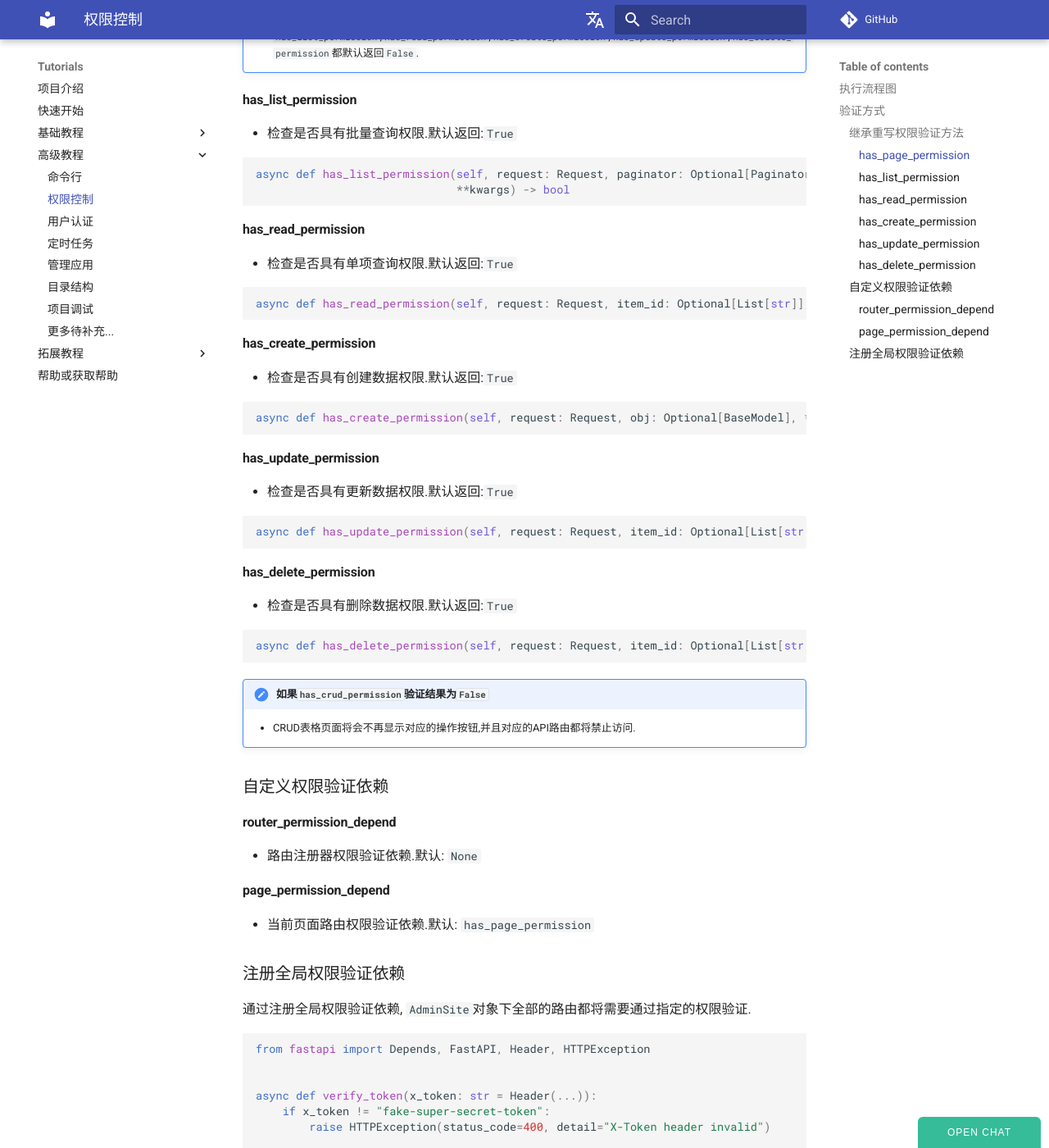
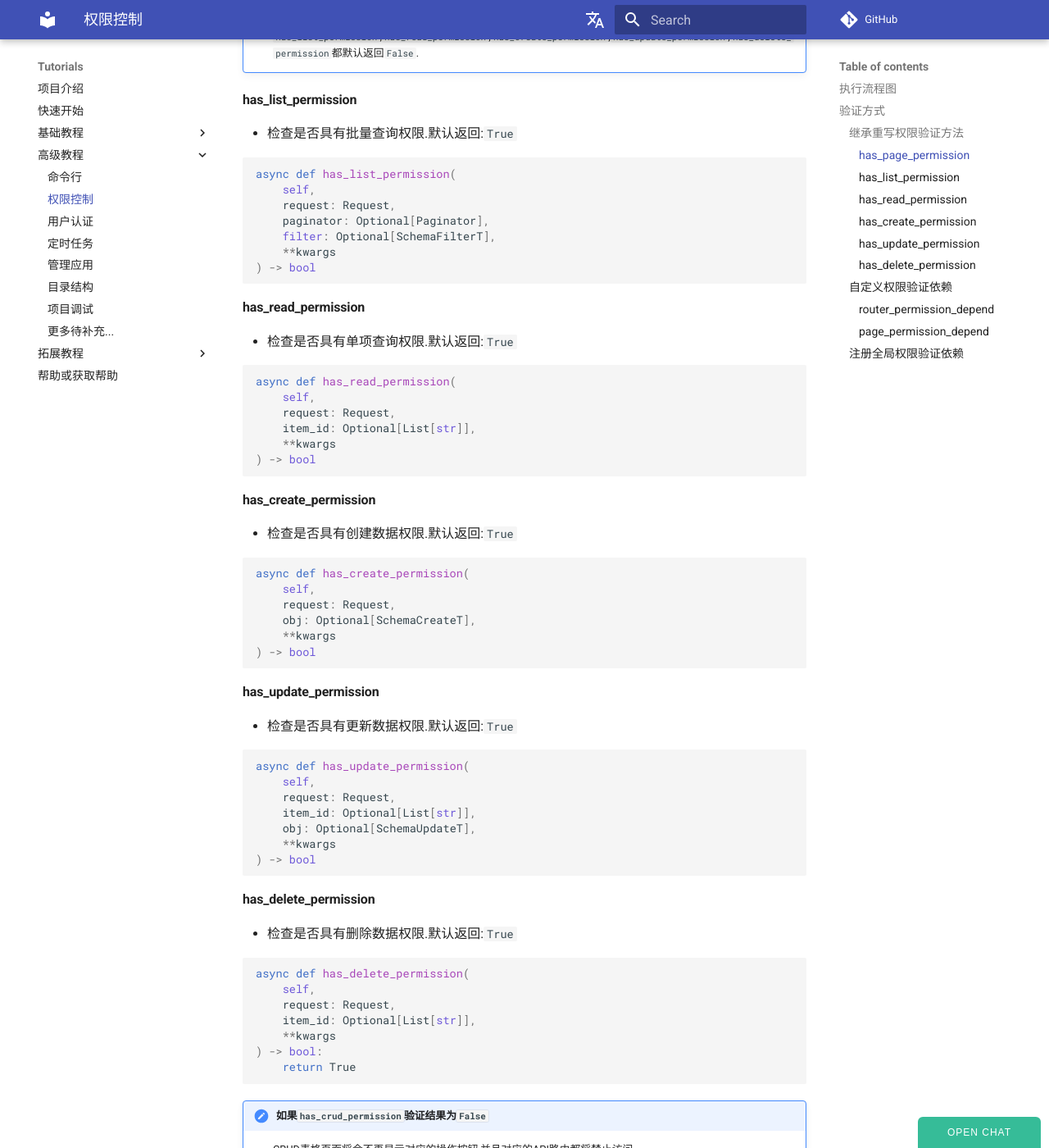
Before and after one commit to amisadmin/fastapi-amis-admin, an MkDocs documentation site: the page built from docs/zh/docs/tutorials/advanced/permission.md, in a window 1280 px wide and 1400 px high, scrolled down 963 px. Shown: the whole window at 82% size. Built offline with MkDocs 1.6.1 and Material for MkDocs 9.7.7, drawn with Linux system fonts in a browser that asks for light colours; comment, search, counter and statistics services are not loaded.

Commit message:
docs: Optimize docs

````diff
--- a/docs/zh/docs/tutorials/advanced/permission.md
+++ b/docs/zh/docs/tutorials/advanced/permission.md
@@ -65,8 +65,13 @@ async def has_page_permission(self, request: Request) -> bool:
 - 检查是否具有批量查询权限.默认返回:`True`
 
 ```python
-async def has_list_permission(self, request: Request, paginator: Optional[Paginator], filter: Optional[BaseModel],
-                              **kwargs) -> bool
+async def has_list_permission(
+    self,
+    request: Request,
+    paginator: Optional[Paginator],
+    filter: Optional[SchemaFilterT],
+    **kwargs
+) -> bool
 ```
 
 #### has_read_permission
@@ -82,7 +92,12 @@ async def has_read_permission(self, request: Request, item_id: Optional[List[str
 - 检查是否具有创建数据权限.默认返回:`True`
 
 ```python
-async def has_create_permission(self, request: Request, obj: Optional[BaseModel], **kwargs) -> bool
+async def has_create_permission(
+    self,
+    request: Request,
+    obj: Optional[SchemaCreateT],
+    **kwargs
+) -> bool
 ```
 
 #### has_update_permission
@@ -90,7 +105,13 @@ async def has_create_permission(self, request: Request, obj: Optional[BaseModel]
 - 检查是否具有更新数据权限.默认返回:`True`
 
 ```python
-async def has_update_permission(self, request: Request, item_id: Optional[List[str]], obj: Optional[BaseModel], **kwargs) -> bool
+async def has_update_permission(
+    self,
+    request: Request,
+    item_id: Optional[List[str]],
+    obj: Optional[SchemaUpdateT],
+    **kwargs
+) -> bool
 ```
 
 #### has_delete_permission
@@ -98,7 +119,13 @@ async def has_update_permission(self, request: Request, item_id: Optional[List[s
 - 检查是否具有删除数据权限.默认返回:`True`
 
 ```python
-async def has_delete_permission(self, request: Request, item_id: Optional[List[str]], **kwargs) -> bool
+async def has_delete_permission(
+    self,
+    request: Request,
+    item_id: Optional[List[str]],
+    **kwargs
+) -> bool:
+    return True
 ```
 
 !!! note "如果`has_crud_permission`验证结果为`False`"
````
Also changed, not shown: other parts of docs/zh/docs/tutorials/advanced/permission.md (+6 -1 lines), docs/en/docs/tutorials/advanced/permission.md (+49 -16 lines), docs/en/docs/tutorials/basic/ModelAction.md (+1 -1 lines), docs/en/docs/tutorials/basic/PageAdmin.md (+1 -1 lines).
